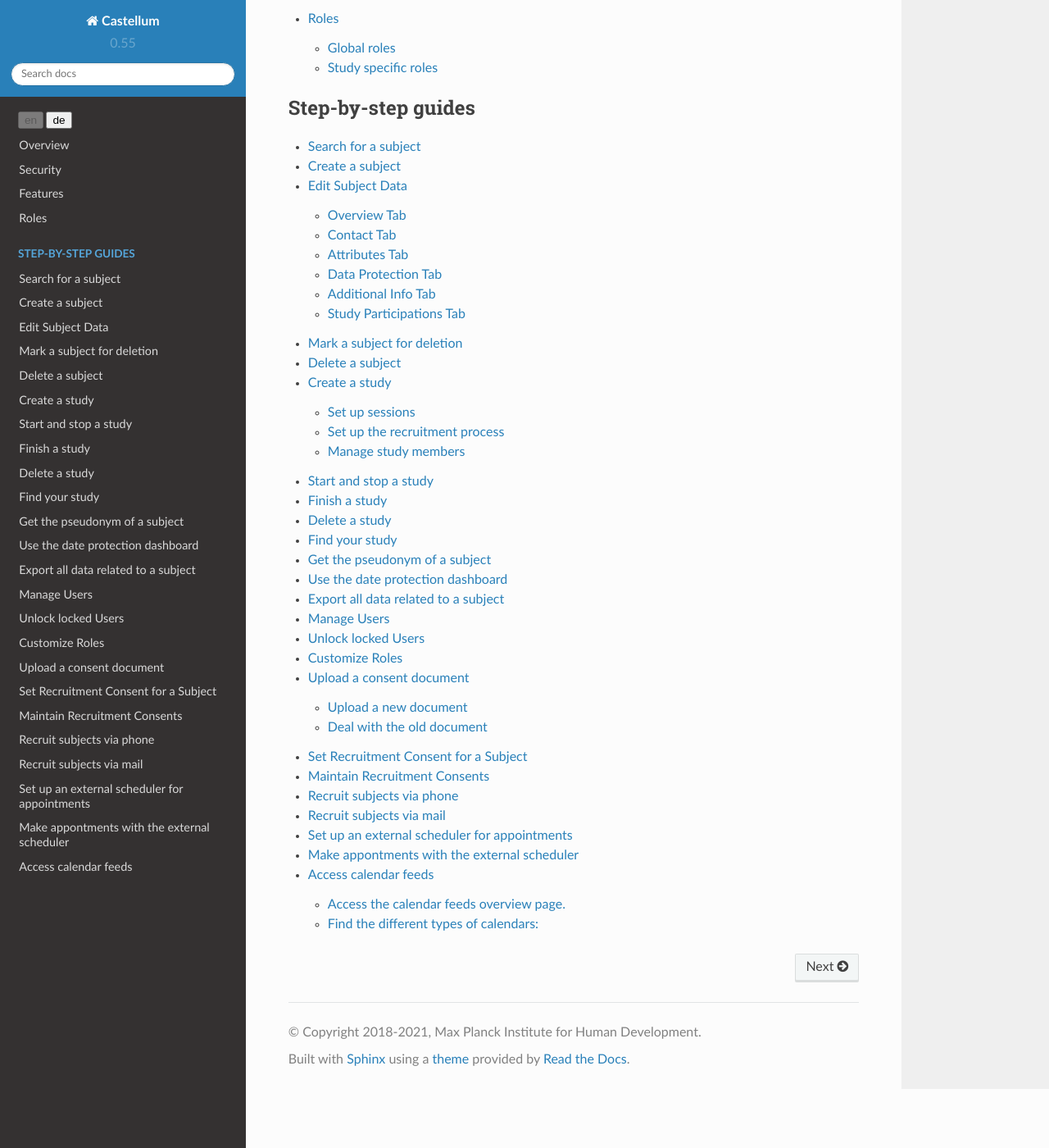
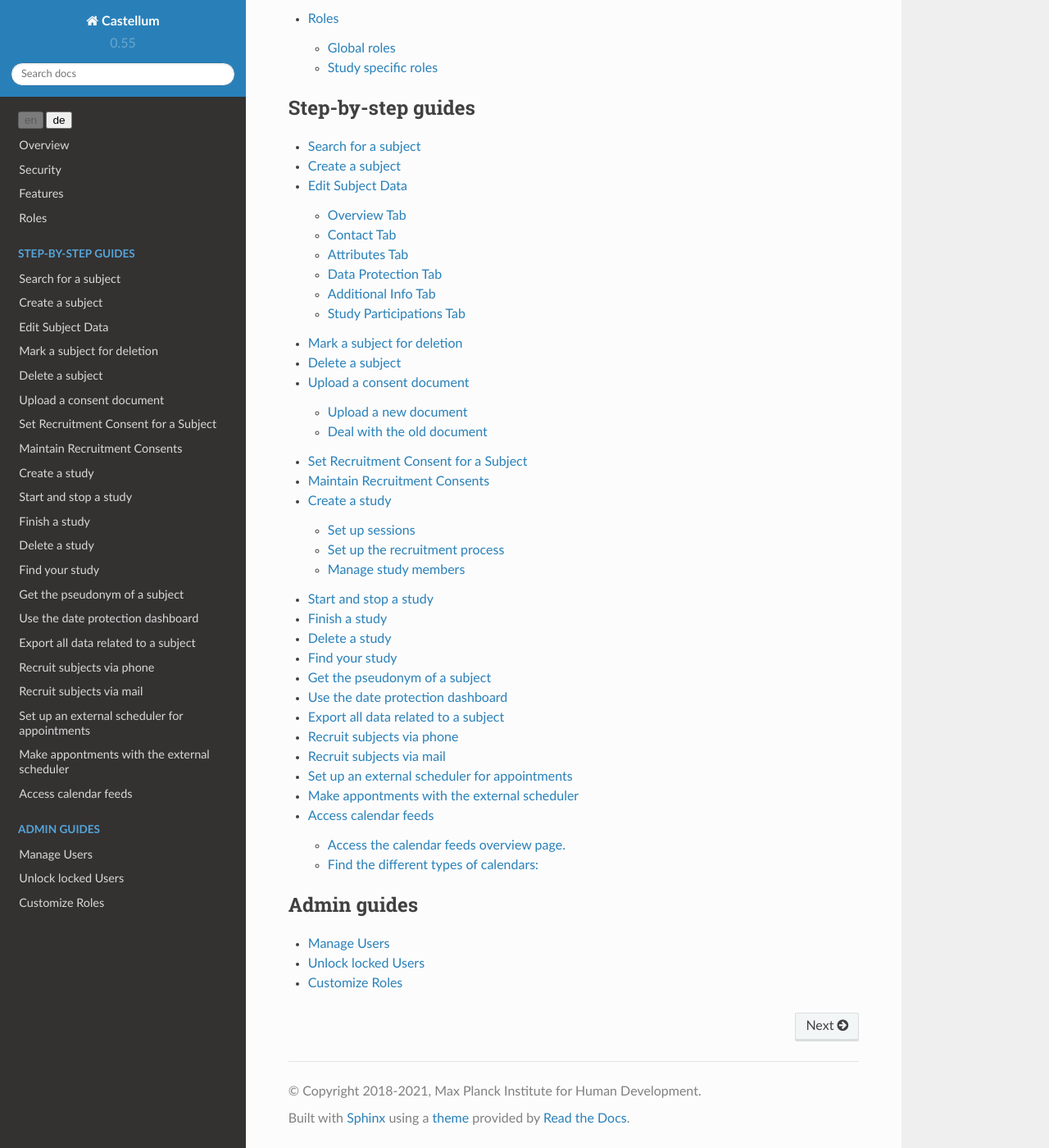
Before and after one commit to DouglasNeuroInformatics/castellum, a Sphinx documentation site: the page built from source/index.rst, in a window 1280 px wide and 1400 px high, scrolled down 581 px. Shown: the whole window at 82% size. Built offline with Sphinx 7.4.7 and the Read the Docs theme 2.0.0, drawn with Linux system fonts in a browser that asks for light colours.

Commit message:
add admin guides, move entries

```diff
--- a/source/index.rst
+++ b/source/index.rst
@@ -19,12 +19,17 @@ Welcome to Castellum's documentation!
    :caption: Step-by-step guides
 
    guides/subject-management
+   guides/consent-management
    guides/study-management
    guides/subject-get-pseudonym
    guides/data-protection
-   guides/admin
 
-   guides/consent-management
    guides/recruitment
    guides/appointments-external-scheduler
    guides/access-calendar-feeds
+
+.. toctree::
+   :maxdepth: 2
+   :caption: Admin guides
+
+   guides/admin
```
